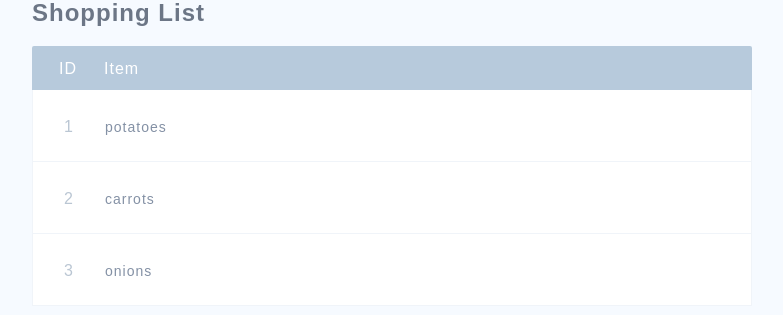
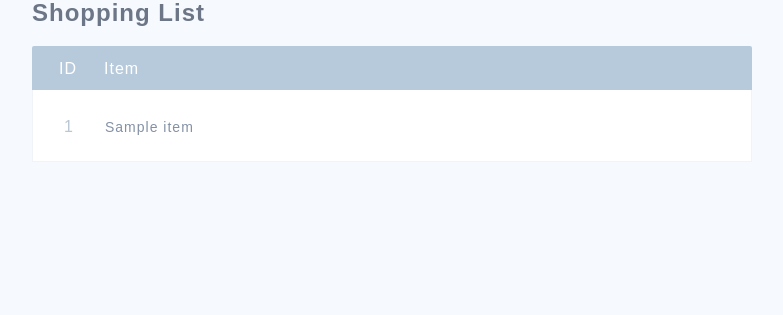
Before and after one commit to falend2802/Shopping-List-with-Progate-node.js, a Node project: template views/index.ejs in a window 1280 px wide. Shown: the part 119-434 px from the top of the page, without its empty margins (248-1031 px from the left). Run offline with Node 20 templates, Linux system fonts and the light colour scheme; the template is opened without the code that fills it: most values are stand-ins (such as "Sample title", 1, 10 or a date in 2020).

Commit message:
Update index.ejs

```diff
--- a/views/index.ejs
+++ b/views/index.ejs
@@ -19,11 +19,6 @@
           <span class="id-column">ID</span>
           <span>Item</span>
         </div>
-        <% const items = [
-          {id: 1, name: 'potatoes'},
-          {id: 2, name: 'carrots'},
-          {id: 3, name: 'onions'},
-        ] %>
         <ul class="table-body">
           <% items.forEach((item) => { %>
             <li>
```
